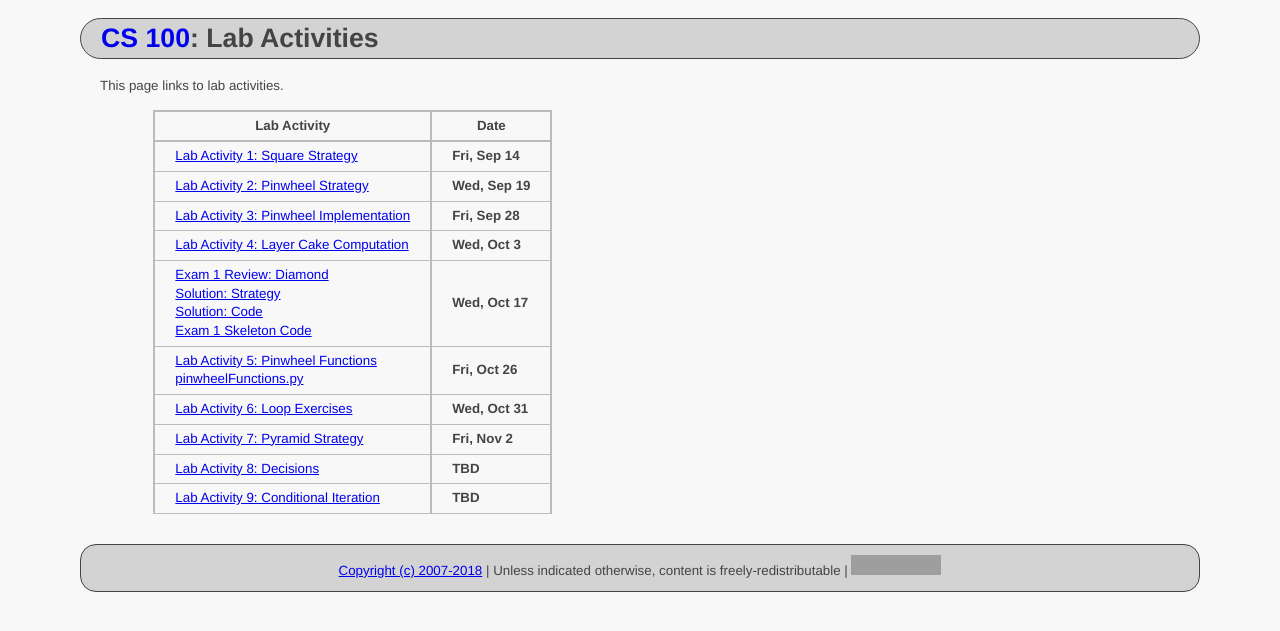
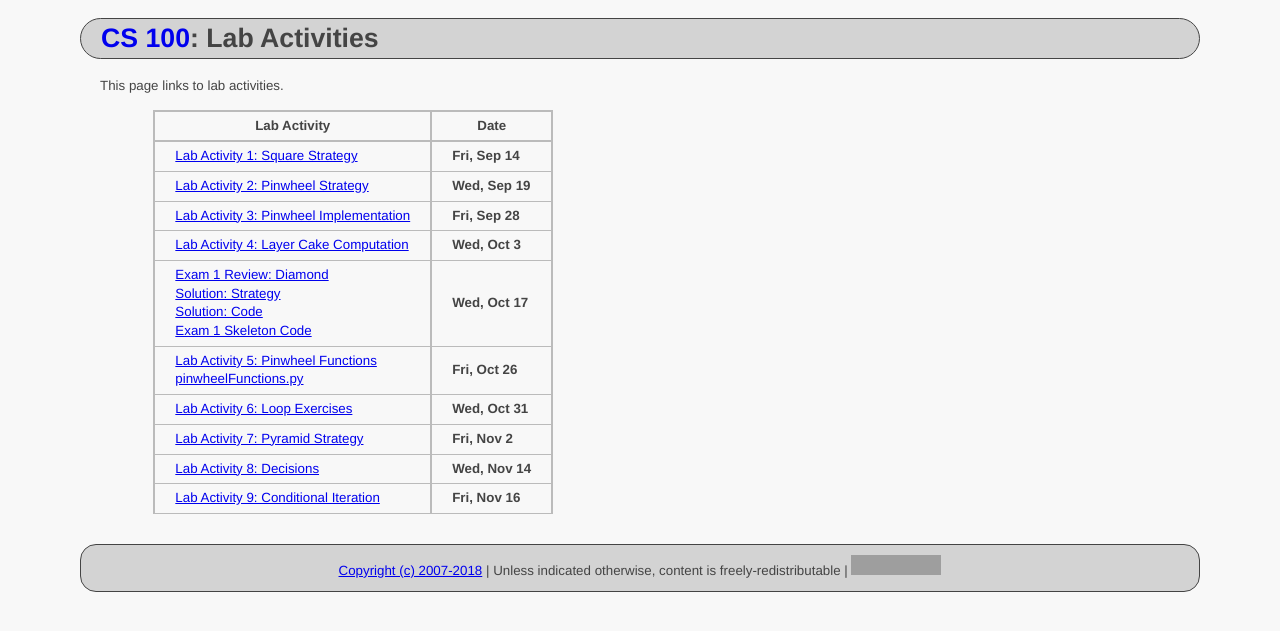
Before and after one commit to ycpcs/cs100-fall2018, a Jekyll site: the page built from labs/index.md, in a window 1280 px wide. Shown: the top 631 px of the page. Built offline with Jekyll 4.4.1, drawn with Linux system fonts in a browser that asks for light colours; some of the changed lines change nothing that is shown; grey boxes are pictures that could not be loaded.

Commit message:
updated schedule

```diff
--- a/labs/index.md
+++ b/labs/index.md
@@ -17,12 +17,8 @@ This page links to lab activities.
 > [Lab Activity 5: Pinwheel Functions](CPADS_Lab5.pdf) <br /> [pinwheelFunctions.py](src/pinwheelFunctions.py)             | **Fri, Oct 26** |
 > [Lab Activity 6: Loop Exercises](CPADS_Lab6.pdf)           | **Wed, Oct 31** |
 > [Lab Activity 7: Pyramid Strategy](CPADS_Lab7.pdf)         | **Fri, Nov 2** |
-> [Lab Activity 8: Decisions](CPADS_Lab8.pdf)                | **TBD** |
-> [Lab Activity 9: Conditional Iteration](CPADS_Lab9.pdf)    | **TBD** |
+> [Lab Activity 8: Decisions](CPADS_Lab8.pdf)                | **Wed, Nov 14** |
+> [Lab Activity 9: Conditional Iteration](CPADS_Lab9.pdf)    | **Fri, Nov 16** |
 
 <!--
-> [Lab Activity 6: Loop Exercises](CPADS_Lab6.pdf) <br /> [Lab 6 Solutions](CPADS_Lab6Sol.pdf)                   | **TBD** |
-> [Lab Activity 7: Pyramid Strategy](CPADS_Lab7.pdf) <br /> [Lab 7 Solutions](CPADS_Lab7Sol.pdf)                 | **TBD** |
-> [Lab Activity 8: Decisions](CPADS_Lab8.pdf) <br /> [Lab 8 Solutions](CPADS_Lab8Sol.pdf)                        | **TBD**  |
-> [Lab Activity 9: Conditional Iteration](CPADS_Lab9.pdf) <br /> [Lab 9 Solutions](CPADS_Lab9Sol.pdf)            | **TBD**  |
 -->
```
